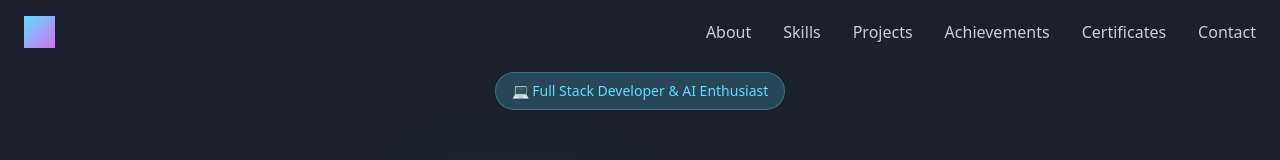
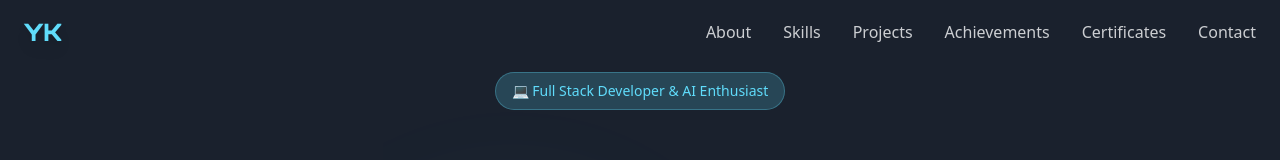
Before and after one commit to Heyykrishnna/spectrum-skill-hub, a React (Vite) app: page / in a window 1280 px wide. Shown: the top 160 px of the page. Built offline with nearby package versions, Linux system fonts and the light colour scheme.

Commit message:
Fix logo visibility
Adjusted logo visibility to ensure it is clearly displayed.

```diff
--- a/src/components/Navigation.tsx
+++ b/src/components/Navigation.tsx
@@ -50,7 +50,7 @@ const Navigation = () => {
           {/* Logo */}
           <button
             onClick={scrollToTop}
-            className="text-2xl font-bold bg-gradient-primary bg-clip-text text-transparent hover:scale-105 transition-transform duration-300"
+            className="font-orbitron text-2xl font-black text-primary hover:text-accent hover:scale-105 transition-all duration-300 drop-shadow-lg"
           >
             YK
           </button>
```
